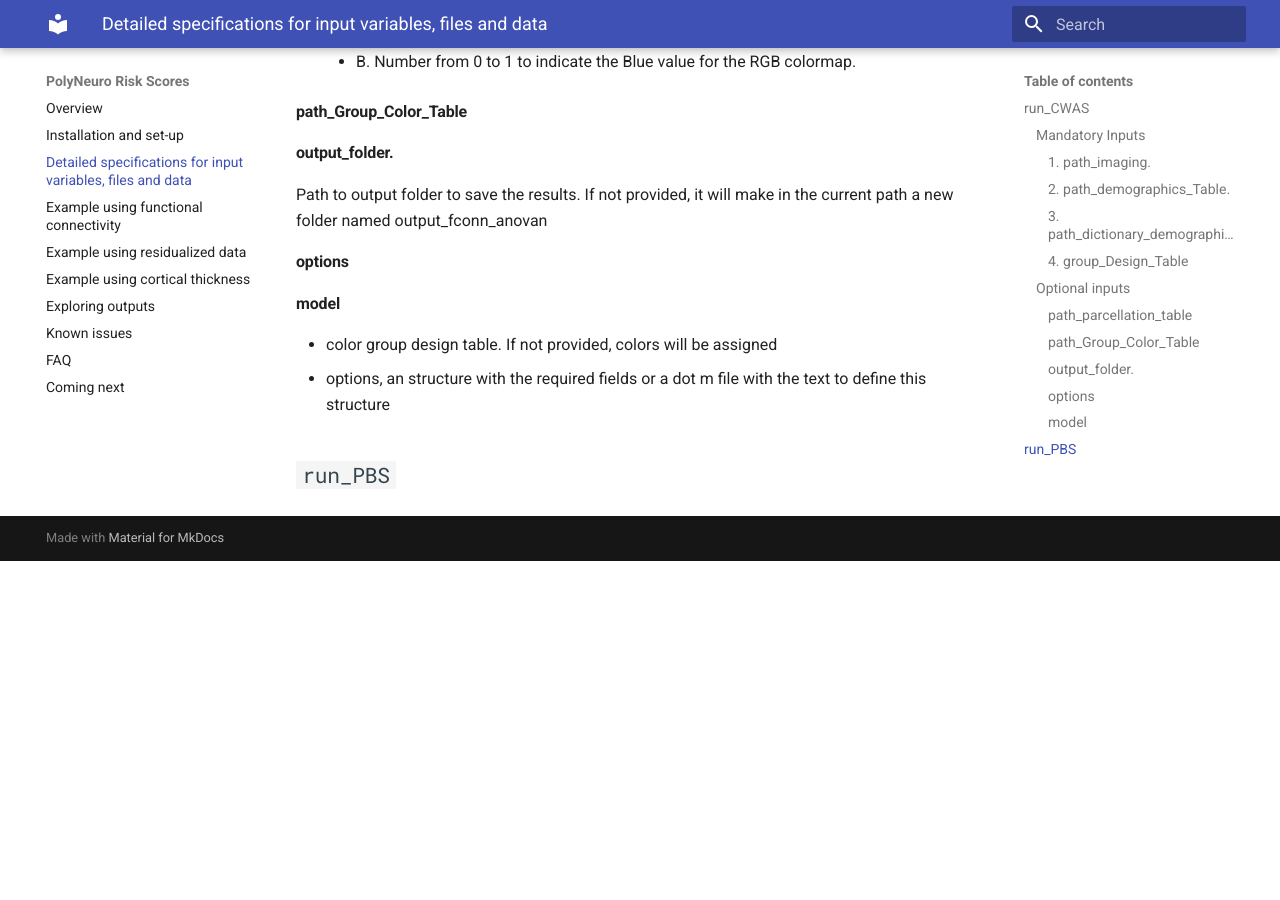
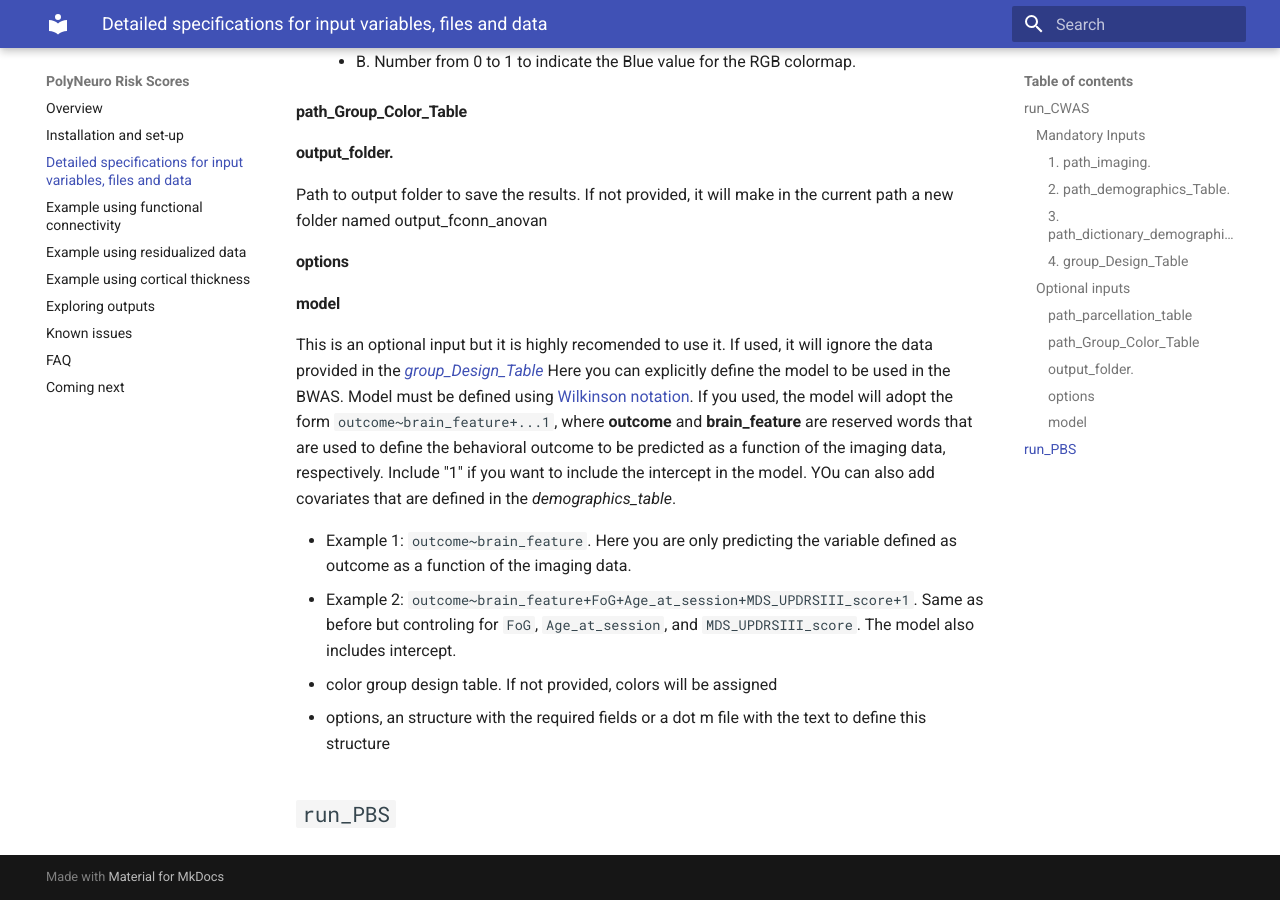
Before and after one commit to omiranda/polyneuro_risk_score, an MkDocs documentation site: the page built from docs/detailed_description.md, in a window 1280 px wide and 900 px high, scrolled down 2892 px. Built offline with MkDocs 1.6.1 and Material for MkDocs 9.7.7, drawn with Linux system fonts in a browser that asks for light colours; formulas are drawn with MathJax 3; old or Windows-style settings are respelled for this version of MkDocs; before the commit the page ends 3453 px from its top, so only the background shows below that.

Commit message:
Update detailed_description.md

```diff
--- a/docs/detailed_description.md
+++ b/docs/detailed_description.md
@@ -74,6 +74,13 @@ It can be provided as a [dot mat](./detailed_specs/HCP_ColeAnticevic.mat) file o
 Path to output folder to save the results. If not provided, it will make in the current path a new folder named output_fconn_anovan
 #### **options**
 #### **model**
+This is an optional input but it is highly recomended to use it.
+If used, it will ignore the data provided in the [*group_Design_Table*](#4-groupdesigntable)
+Here you can explicitly define the model to be used in the BWAS.
+Model must be defined using [Wilkinson notation](https://www.mathworks.com/help/stats/wilkinson-notation.html). If you used, the model will adopt the form `outcome~brain_feature+...1`, where **outcome** and **brain_feature** are reserved words that are used to define the behavioral outcome to be predicted as a function of the imaging data, respectively. Include "1" if you want to include the intercept in the model. YOu can also add covariates that are defined in the *demographics_table*.
+
+- Example 1: `outcome~brain_feature`. Here you are only predicting the variable defined as outcome as a function of the imaging data.
+- Example 2: `outcome~brain_feature+FoG+Age_at_session+MDS_UPDRSIII_score+1`. Same as before but controling for `FoG`, `Age_at_session`, and `MDS_UPDRSIII_score`. The model also includes intercept.
 
 
 
```
